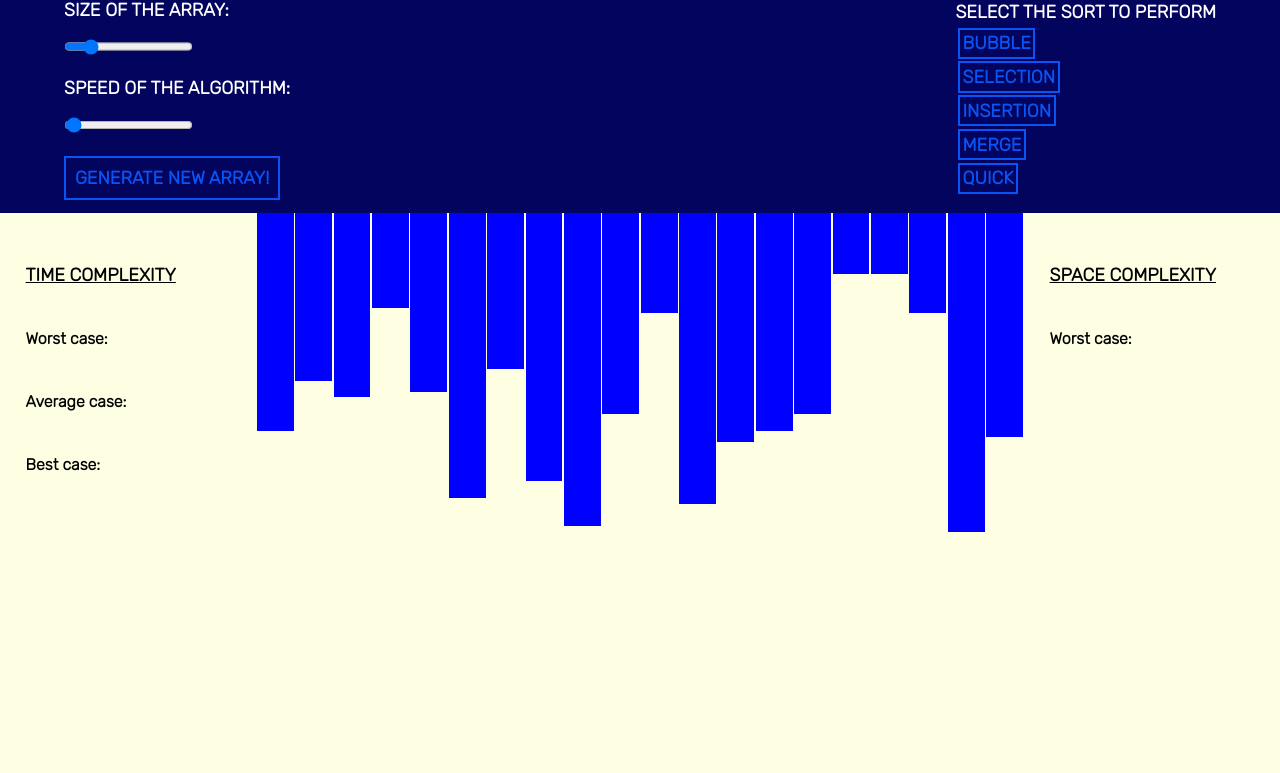
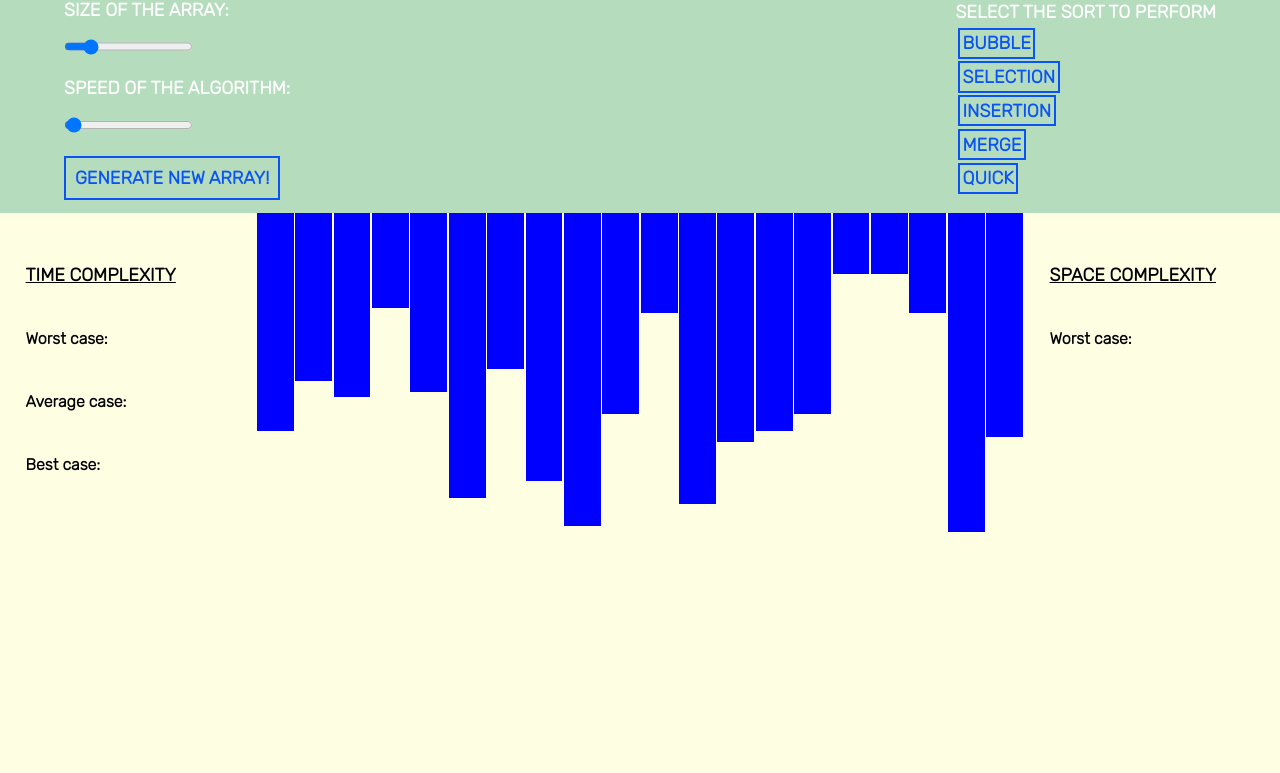
Before and after one commit to jojoking0210/Sorting_algo_VIsualizer, a plain HTML site: page index.html in a window 1280 px wide. Shown: the part 57-830 px from the top of the page. Drawn offline with Linux system fonts and the light colour scheme.

Commit message:
Update main.css

```diff
--- a/main.css
+++ b/main.css
@@ -15,7 +15,7 @@
     text-align: center;
   }
   nav {
-    background-color: #03045e;
+    background-color: #b5dcbd;
     color: white;
     height: 20%;
     display: flex;
```
